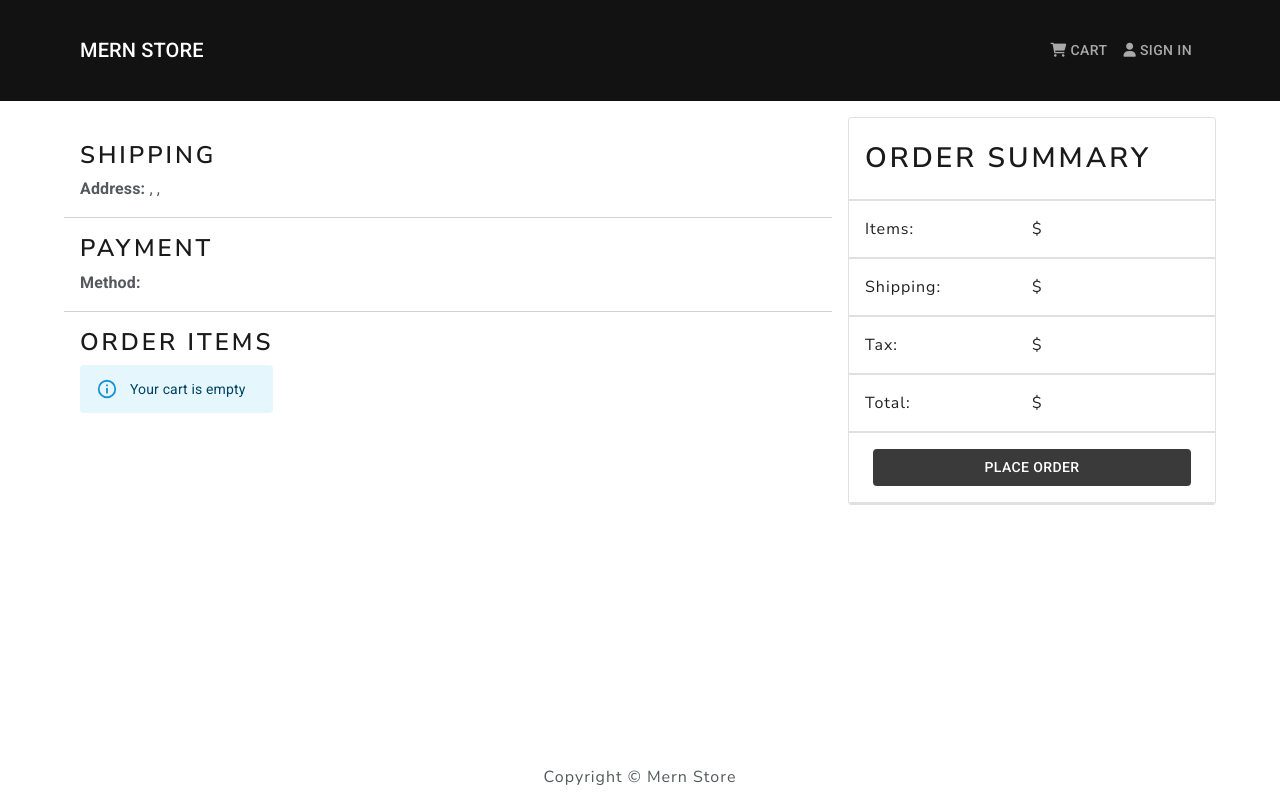
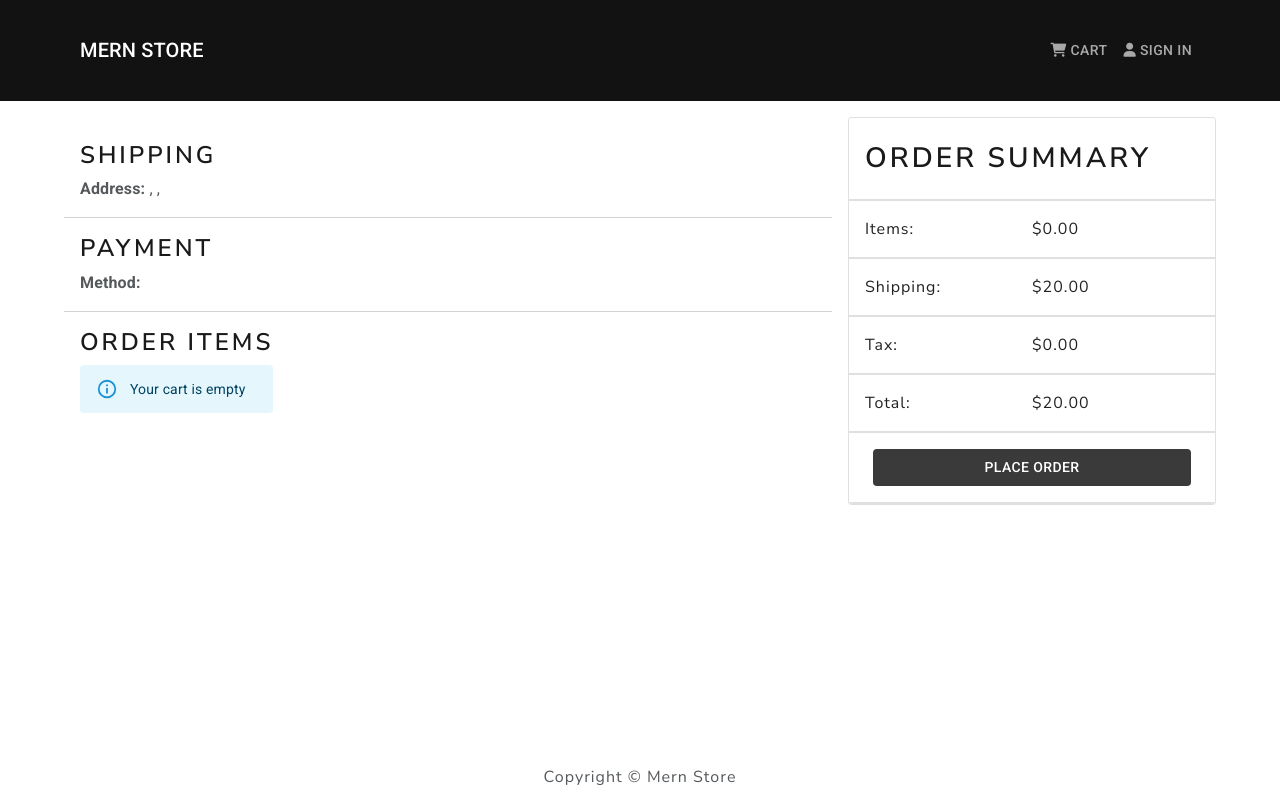
Before and after one commit to GuyBritish/MernStore, a React (Create React App) app in the folder frontend/: page /order in a window 1280 px wide. Built offline with nearby package versions, Linux system fonts and the light colour scheme.

Commit message:
Add price calculation

```diff
--- a/frontend/src/components/cart/Order.js
+++ b/frontend/src/components/cart/Order.js
@@ -1,20 +1,25 @@
-import React, { useState } from "react";
-import { Link, resolvePath, useNavigate } from "react-router-dom";
-import { useDispatch, useSelector } from "react-redux";
+import React from "react";
+import { Link } from "react-router-dom";
+import { useSelector } from "react-redux";
 
 import AlertMessage from "../UI/AlertMessage";
-
-import { savePaymentMethod } from "../../actions/cartActions";
 
 import { Grid, List, ListItem, Typography, Divider, Card, Button } from "@mui/material";
 
 const Order = () => {
-	const dispatch = useDispatch();
-	const navigate = useNavigate();
-
 	const cartCtx = useSelector((state) => {
 		return state.cart;
 	});
+
+	cartCtx.itemsPrice = cartCtx.cartItems.reduce((acc, item) => {
+		return acc + item.price * item.qty;
+	}, 0);
+
+	cartCtx.shippingPrice = cartCtx.itemsPrice > 100 ? 0.0 : 20.0;
+
+	cartCtx.taxPrice = 0.15 * cartCtx.itemsPrice;
+
+	cartCtx.totalPrice = cartCtx.itemsPrice + cartCtx.shippingPrice + cartCtx.taxPrice;
 
 	const placeOrderHandler = () => {};
 
@@ -116,7 +121,7 @@ const Order = () => {
 									Items:
 								</Grid>
 								<Grid item md={6}>
-									${cartCtx.itemsPrice}
+									${cartCtx.itemsPrice.toFixed(2)}
 								</Grid>
 							</Grid>
 						</ListItem>
@@ -126,7 +131,7 @@ const Order = () => {
 									Shipping:
 								</Grid>
 								<Grid item md={6}>
-									${cartCtx.shippingPrice}
+									${cartCtx.shippingPrice.toFixed(2)}
 								</Grid>
 							</Grid>
 						</ListItem>
@@ -136,7 +141,7 @@ const Order = () => {
 									Tax:
 								</Grid>
 								<Grid item md={6}>
-									${cartCtx.TaxPrice}
+									${cartCtx.taxPrice.toFixed(2)}
 								</Grid>
 							</Grid>
 						</ListItem>
@@ -146,7 +151,7 @@ const Order = () => {
 									Total:
 								</Grid>
 								<Grid item md={6}>
-									${cartCtx.totalPrice}
+									${cartCtx.totalPrice.toFixed(2)}
 								</Grid>
 							</Grid>
 						</ListItem>
```
